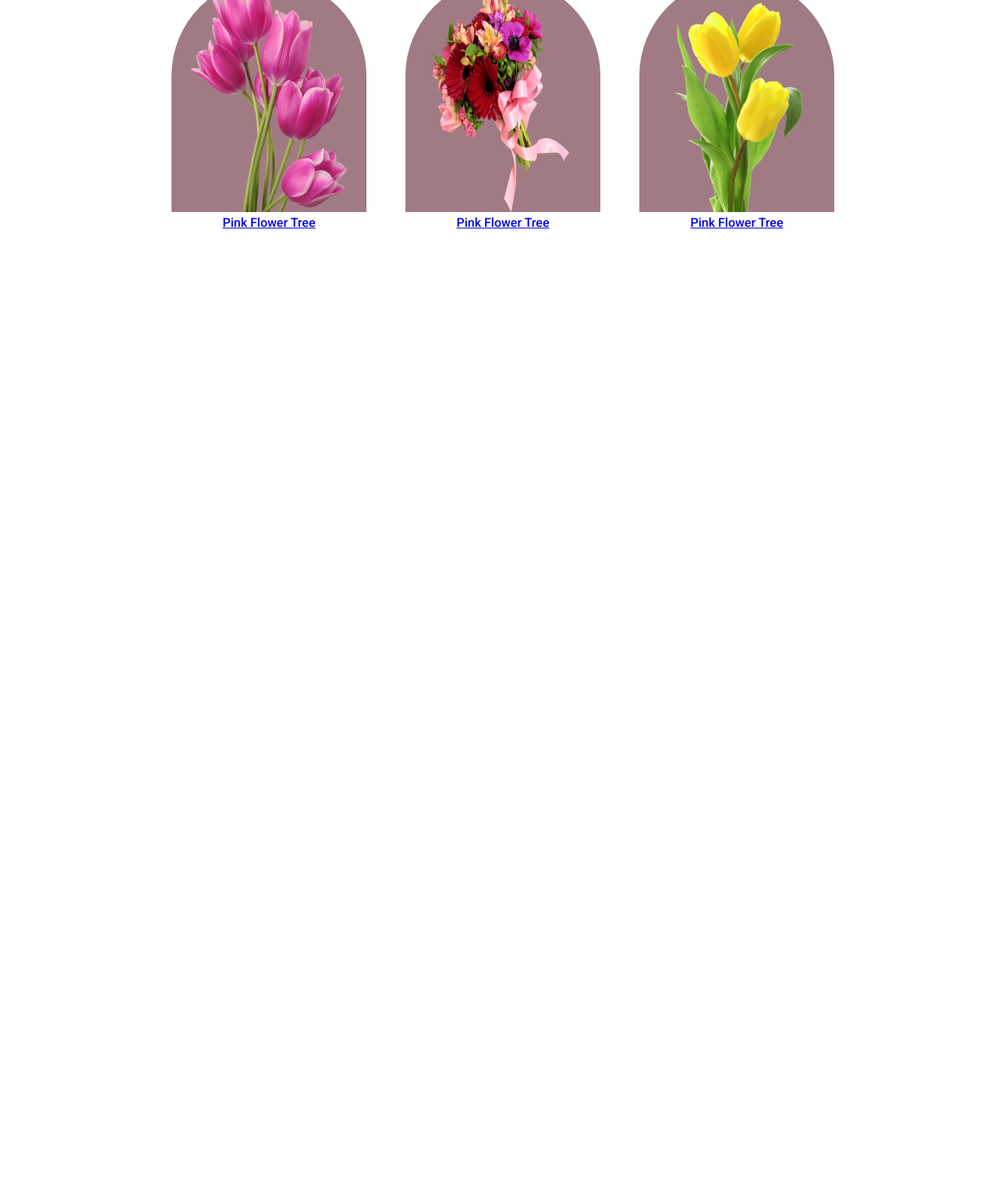
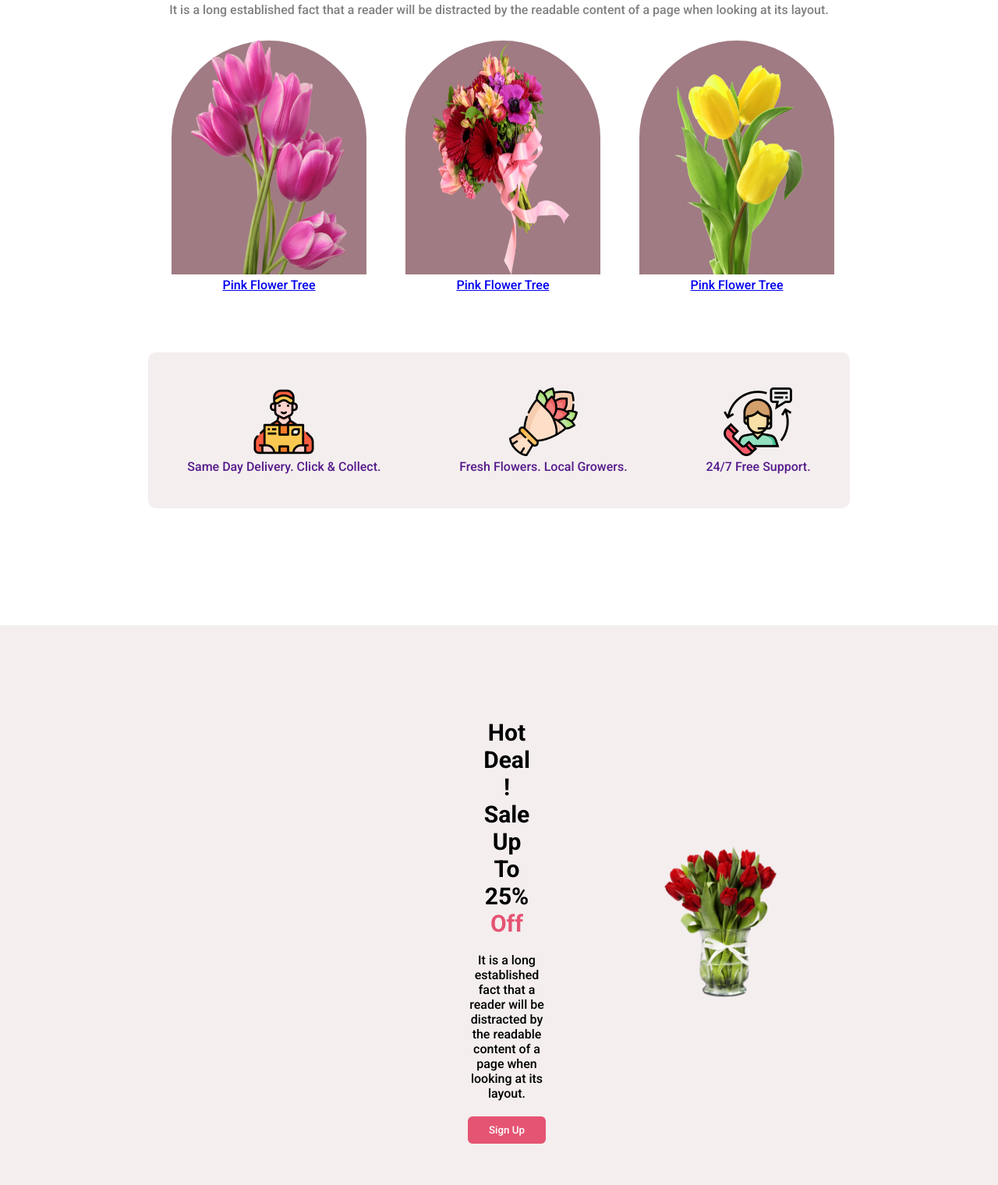
Before and after one commit to AzharUddin1996/flower-shop-assignment1, a plain HTML site: page index.html in a window 1280 px wide. Shown: the part 899-2419 px from the top of the page at 78% size. Before the commit the page ends 1221 px from the top, so only its background shows below. Drawn offline with Linux system fonts and the light colour scheme.

Commit message:
game part and hot deal

```diff
--- a/index.html
+++ b/index.html
@@ -50,7 +50,39 @@
           </div>
         </div>
       </section>
+      <section class="game-part">
+        <div>
+          <img src="/Flower Asset/Group 57.png" alt="" /><a href=""
+            >Same Day Delivery. Click & Collect.</a
+          >
+        </div>
+        <div>
+          <img src="/Flower Asset/Group 58.png" alt="" /><a href=""
+            >Fresh Flowers. Local Growers.</a
+          >
+        </div>
+        <div>
+          <img src="/Flower Asset/Group 59.png" alt="" /><a href=""
+            >24/7 Free Support.</a
+          >
+        </div>
+      </section>
     </main>
+    <section class="hot-deal-section">
+      <div class="extra">
+        <div class="hot-deal">
+          <h3>Hot Deal ! Sale Up To 25% <span class="off">Off</span></h3>
+          <p>
+            It is a long established fact that a reader will be distracted by
+            the readable content of a page when looking at its layout.
+          </p>
+          <button class="btn-primary">Sign Up</button>
+        </div>
+        <div>
+          <img src="/Flower Asset/pngwing 8.png" alt="" />
+        </div>
+      </div>
+    </section>
     <footer></footer>
   </body>
 </html>
--- a/style/style.css
+++ b/style/style.css
@@ -39,10 +39,18 @@ header{
 
 /* main part */
 main{
-    width: 1000px;
-    margin: 0 auto;
+      width: 1000px;
+    margin: auto;
     padding: 50px;
     text-align: center;
+}
+.our-featured-flowers{
+    margin-top: 50px;
+}
+.our-featured-flowers >p{
+    font-size: 16px;
+    color: gray;
+    margin-bottom: 30px;
 }
 .flower-tree{
     display: flex;
@@ -62,3 +70,48 @@ main{
 .flower-tree a{
     display: block;
 }
+/*game*/
+.game-part{
+    background-color: #f4eeee;
+    margin: 100px 0px;
+    display: flex;
+    justify-content: space-around;
+    align-items: center;
+    height: 200px;
+    border-radius: 10px;
+}
+.game-part div{
+    padding: 50px;
+}
+.game-part div a{
+    display: block;
+    text-decoration: none;
+}
+/* hot-deal-section */
+.hot-deal-section{
+    background-color: #f4eeee;
+
+}
+.extra{
+    display: flex;
+    justify-content: space-around;
+    align-items: center;
+    padding: 50px 450px;
+    margin: 0 auto;
+    text-align: center;
+}
+.hot-deal{
+    padding: 50px 150px;
+}
+
+.hot-deal h3{
+    padding: 20px;
+    font-size: 30px;
+    font-weight: bold;
+}
+.off{
+    color: #E55473;
+}
+.hot-deal-section div> img{
+    height: 200px;
+}
```
